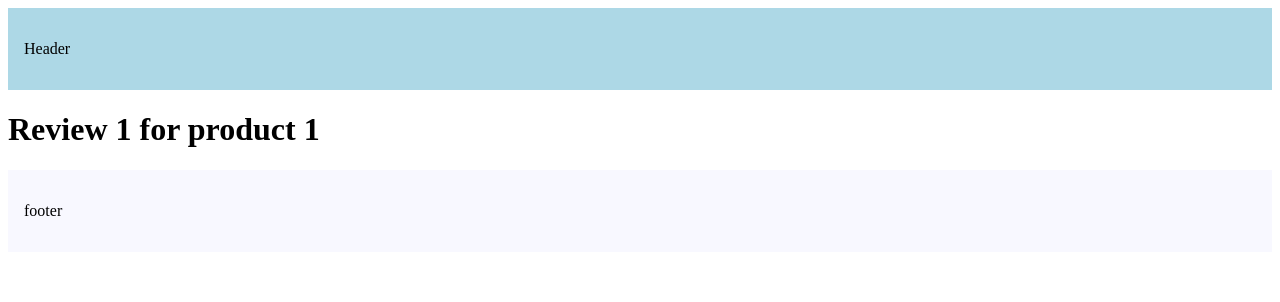
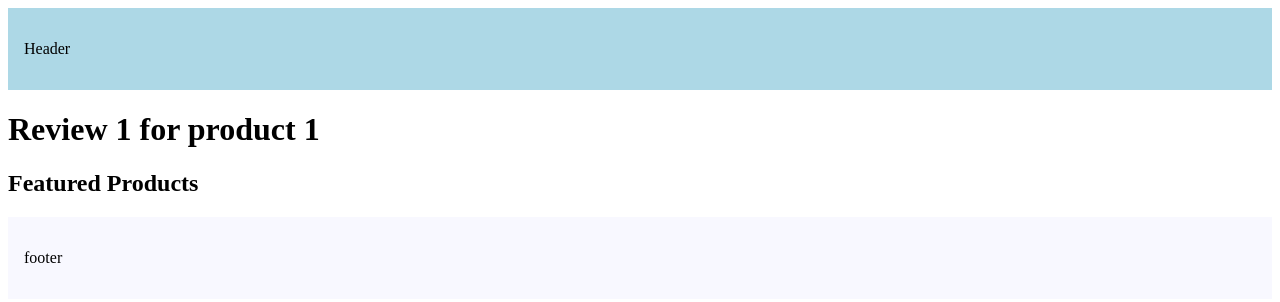
Before and after one commit to markydevs/routing, a Next.js app: page /products/1/reviews/1 in a window 1280 px wide. Shown: the top 302 px of the page. Built offline with nearby package versions, Linux system fonts and the light colour scheme.

Commit message:
Nested Layouts

```diff
--- /dev/null
+++ b/src/app/products/[productId]/layout.tsx
@@ -0,0 +1,13 @@
+export default function ProductDetailsLayout({
+	children,
+}: {
+	children: React.ReactNode;
+}) {
+	return (
+		<>
+			{children}
+			<h2>Featured Products</h2>
+			{/*Carosel here*/}
+		</>
+	);
+}
```
